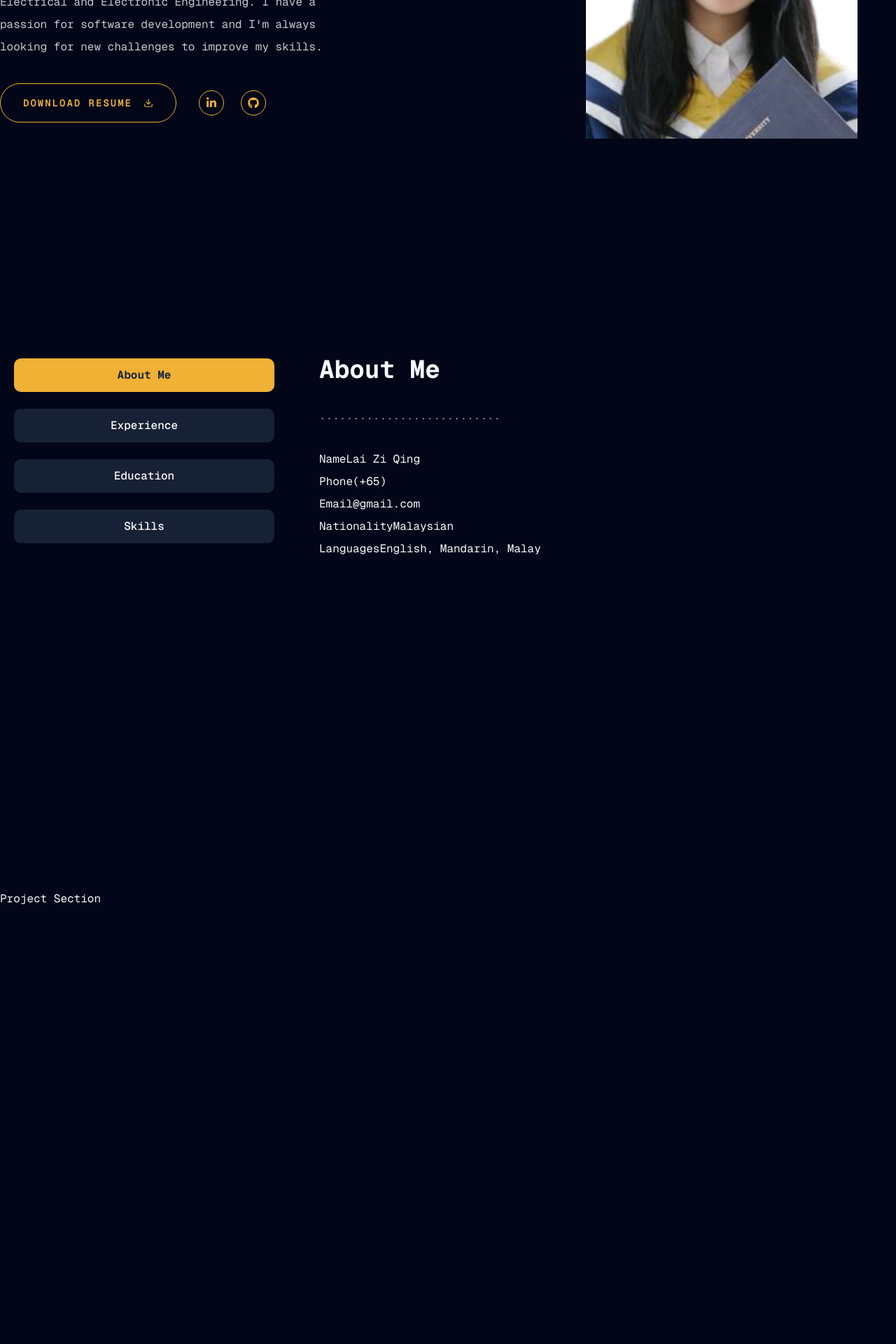
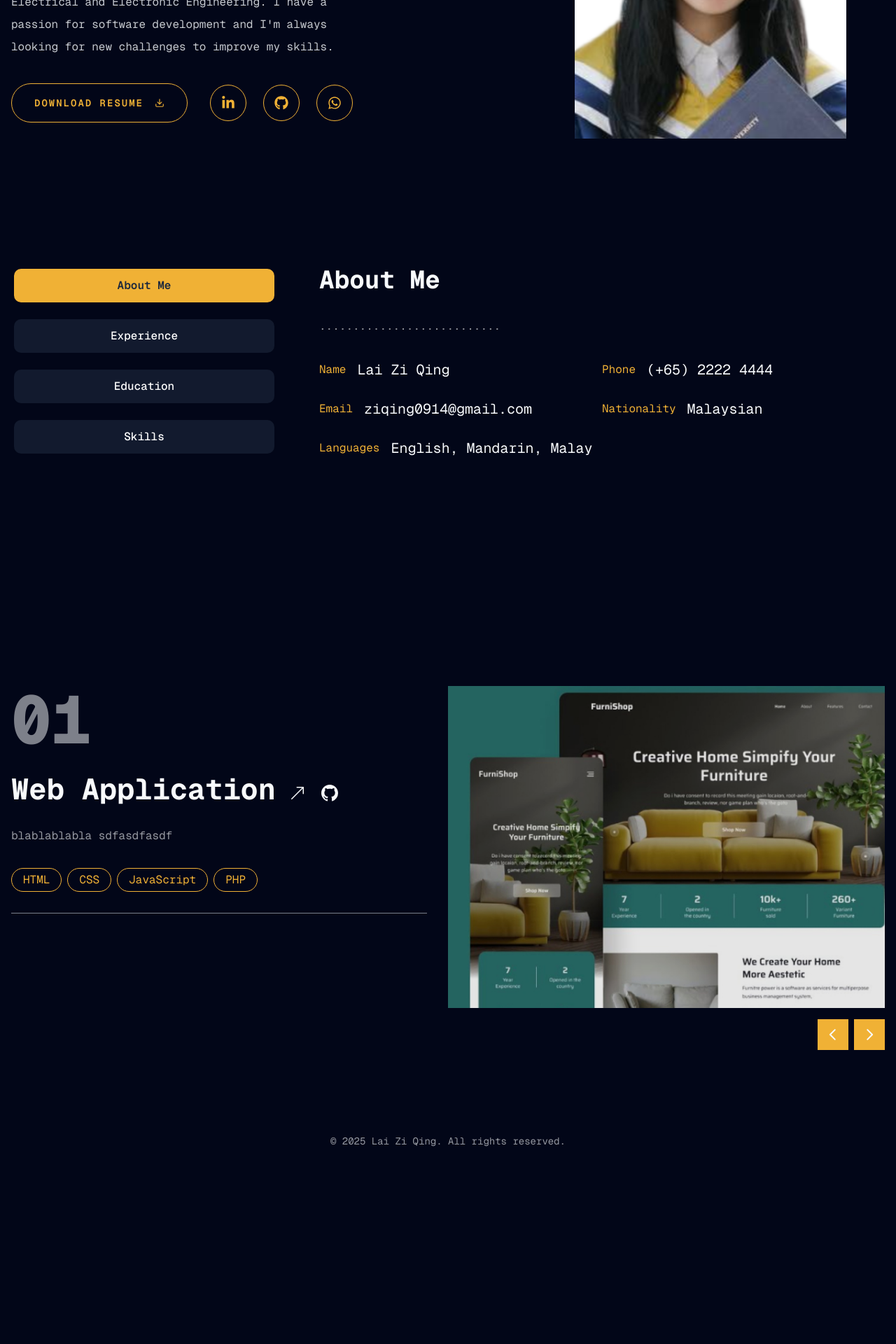
Before and after one commit to ziqinggggg/portfolio, a Next.js app: page / in a window 1280 px wide. Shown: the part 460-2380 px from the top of the page at 70% size. After the commit the page ends 2108 px from the top, so only its background shows below. Built offline with nearby package versions, Linux system fonts and the light colour scheme.

Commit message:
project pg

```diff
--- /dev/null
+++ b/app/Project.jsx
@@ -0,0 +1,145 @@
+"use client";
+
+import { motion } from 'framer-motion';
+import React, { useState } from "react";
+import { Swiper, SwiperSlide } from 'swiper/react';
+import "swiper/css"
+
+import { BsArrowUpRight, BsGithub } from 'react-icons/bs'
+
+// import { Tooltip, TooltipContent, TooltipProvider, TooltipTrigger } from '@/components/ui/tooltip';
+import { Tooltip, TooltipContent, TooltipProvider, TooltipTrigger } from "@radix-ui/react-tooltip";
+
+import Link from 'next/link';
+import Image from 'next/image';
+import SliderButton from '@/components/SliderButton';
+
+const projects = [
+    {
+        num: '01',
+        title: 'Web Application',
+        description: 'blablablabla sdfasdfasdf',
+        stack: [{name: 'HTML'}, {name: 'CSS'}, {name: 'JavaScript'}, {name: 'PHP'}],
+        image: '/assets/work/thumb1.png',
+        live: '',
+        github: '',
+    },
+    {
+        num: '02',
+        title: 'Mobile Application',
+        description: 'blablablab laas dfasdf',
+        stack: [{name: 'Flutter'}, {name: 'FireBase'}],
+        image: '/assets/work/thumb1.png',
+        live: '',
+        github: '',
+    }
+]
+
+
+const Project = () => {
+    const [project, setProject] = useState(projects[0]);
+
+    const handleSlideChange = (swiper) => {
+        const currentIndex = swiper.activeIndex;
+        setProject(projects[currentIndex]);
+    }
+
+  return (
+    <div className="container justify-center mx-auto py-12 md:py-0 min-h-[80vh] px-4">
+      <div className="flex flex-col md:flex-row md:gap-[30px]">
+        <div className="w-full md:max-w-[50%] md:h-[460px] flex flex-col md:justify-between order-2 md:order-none">
+          <div className="flex flex-col gap-[30px] ">
+            {/* project num */}
+            <div className="text-8xl leading-none font-extrabold text-primary/50">
+              {project.num}
+            </div>
+            {/* project title */}
+            <div className='container flex flex-wrap flex-row gap-4'>
+              <h2 className="text-[42px] font-bold leading-none group-hover:text-accent transition-all duration-500 capitalize">
+                {project.title}
+              </h2>
+              {/* button */}
+              <div className="flex items-end gap-4">
+                {/* live project button */}
+                <Link href={project.live}>
+                  <TooltipProvider delayDuration={10}>
+                    <Tooltip>
+                      <TooltipTrigger className="cursor-pointer w-[30px] h-[30px] bg-transparent rounded-full flex justify-center items-center group">
+                        <BsArrowUpRight className="text-primary text-2xl group-hover:text-accent" />
+                      </TooltipTrigger>
+                      <TooltipContent>View Project</TooltipContent>
+                    </Tooltip>
+                  </TooltipProvider>
+                </Link>
+                {/* github project button */}
+                <Link href={project.github}>
+                  <TooltipProvider delayDuration={10}>
+                    <Tooltip>
+                      <TooltipTrigger className="cursor-pointer w-[30px] h-[30px] bg-transparent rounded-full flex justify-center items-center group">
+                        <BsGithub className="text-primary text-2xl group-hover:text-accent" />
+                      </TooltipTrigger>
+                      <TooltipContent>Github repository</TooltipContent>
+                    </Tooltip>
+                  </TooltipProvider>
+                </Link>
+              </div>
+            </div>
+            {/* project description */}
+            <p className="text-primary/60">{project.description}</p>
+            {/* project stack */}
+            <ul className="flex gap-2 w-full flex-wrap">
+              {project.stack.map((stack, index) => (
+                <li
+                  key={index}
+                  className="text-l text-accent bg-transparent
+                  border border-accent rounded-full px-4 py-0"
+                >
+                  {stack.name}
+                  {/* {index !== project.stack.length - 1 && ','} */}
+                </li>
+              ))}
+            </ul>
+            {/* border */}
+            <div className="border-b border-primary/50"></div>
+          </div>
+        </div>
+        <div className="w-full md:w-[50%]">
+          <Swiper
+            spaceBetween={30}
+            slidesPerView={1}
+            className="md:h-[520px] mb-12"
+            onSlideChange={handleSlideChange}
+          >
+            {projects.map((project, index) => (
+              <SwiperSlide key={index} className="w-full">
+                <div className="h-[460px] relative group flex justify-center items-center">
+                  {/* overlay */}
+                  <div className="absolute top-0 bottom-0 w-full h-full bg-black/10 z-10"></div>
+                  {/* Image */}
+                  <div className="w-full h-full">
+                    <Image
+                      src={project.image}
+                      fill
+                      className="object-cover"
+                      alt={project.title}
+                    />
+                  </div>
+                </div>
+              </SwiperSlide>
+            ))}
+            {/* <SliderButton
+              containerStyles="flex gap-2 absolute right-0 bottom-[calc(50%_-_22px)] z-20 w-full justify-between"
+              buttonStyles="bg-accent hover:bg-accent-hover text-primary text-[22px] w-[44px] h-[44px] flex justify-center items-center transition-all cursor-pointer"
+            /> */}
+            <SliderButton
+              containerStyles="flex gap-2 absolute right-0 bottom-[calc(50%_-_22px)] md:bottom-0 z-20 w-full justify-between md:w-max md:justify-none"
+              buttonStyles="bg-accent hover:bg-accent/80 text-primary text-[22px] w-[44px] h-[44px] flex justify-center items-center transition-all cursor-pointer"
+            />
+          </Swiper>
+        </div>
+      </div>
+    </div>
+  );
+}
+
+export default Project;
--- a/app/Resume.jsx
+++ b/app/Resume.jsx
@@ -3,8 +3,8 @@ import { FaHtml5, FaCss3, FaJs, FaReact } from "react-icons/fa";
 import { SiTailwindcss, SiTypescript, SiFlutter, SiDocker } from 'react-icons/si';
 import { Tabs, TabsContent, TabsList, TabsTrigger } from '@/components/ui/tabs';
 import { ScrollArea } from '@/components/ui/scroll-area';
-import { motion } from 'framer-motion';
 import { Tooltip, TooltipContent, TooltipProvider, TooltipTrigger } from "@radix-ui/react-tooltip";
+// import { Tooltip, TooltipContent, TooltipProvider, TooltipTrigger } from '@/components/ui/tooltip';
 
 const about = {
   title: "About Me",
@@ -17,11 +17,11 @@ const about = {
     },
     {
         fieldName: "Phone",
-        fieldValue: "(+65) ",
+        fieldValue: "(+65) 2222 4444",
     },
     {
         fieldName: "Email",
-        fieldValue: "@gmail.com",
+        fieldValue: "ziqing0914@gmail.com",
     },
     {
         fieldName: "Nationality",
@@ -37,6 +37,7 @@ const about = {
 const experience = {
     icon: 'assets/resume/badge.svg',
     title: 'Job Experience',
+    description: '',
     items:[{
         company:'Seagate Singapore',
         position: 'Engineering Intern',
@@ -48,7 +49,7 @@ const experience = {
 const education = {
   icon: "assets/resume/cap.svg",
   title: "My Education",
-  description: "...........................",
+  description: "",
   items: [
     {
       institution: "Nanyang Technological University (NTU)",
@@ -56,7 +57,7 @@ const education = {
       duration: "Aug 2020 - Jul 2024",
     },
     {
-      institution: "Online Courses",
+      institution: "LinkedIn Learning",
       degree: "Linux, TypeScript, Javascript",
       duration: "2023",
     },
@@ -104,62 +105,60 @@ const skills = {
 
 const Resume = () => {
   return (
-    // <div>lohl</div>
-    <motion.div
-      initial={{ opacity: 0 }}
-      animate={{
-        opacity: 1,
-        // transition: { delay: 2.4, duration: 0.4, ease: "easeIn" },
-      }}
-      className="min-h-[80vh] flex items-center justify-center py-12 md:py-0 px-4"
-    >
+    <div className="min-h-[80vh] flex items-center justify-center py-12 md:py-0 px-4">
       <div className="container mx-auto">
         <Tabs
           defaultValue="about"
           className="flex flex-col md:flex-row gap-[60px]"
         >
-          <TabsList className="flex flex-col w-full max-w-[380px] mx-auto md:mx-0 gap-6">
+          <TabsList className="flex flex-col w-full max-w-[380px] md:max-w-[280px] lg:max-w-[380px] mx-auto md:mx-0 gap-6">
             <TabsTrigger value="about">About Me</TabsTrigger>
             <TabsTrigger value="experience">Experience</TabsTrigger>
             <TabsTrigger value="education">Education</TabsTrigger>
             <TabsTrigger value="skills">Skills</TabsTrigger>
           </TabsList>
           <div className="min-h-[70vh] w-full">
+            {/* About Me */}
             <TabsContent
               value="about"
               className="w-full text-center lg:text-left"
             >
-              <div className="flex flex-col gap-[30px]">
+              <div className="flex flex-col gap-[30px] md:text-left">
                 <h3 className="text-4xl font-bold">{about.title}</h3>
 
-                <p className="max-w-[680px] text-primary/60 mx-auto lg:mx-0">
+                <p className="max-w-[680px] text-primary/60 mx-auto md:mx-0">
                   {about.description}
                 </p>
-                <ul className="text-left">
+                <ul className="grid grid-cols-1 xl:grid-cols-2 gap-y-6  mx-auto lg:mx-0">
                   {about.info.map((info, index) => {
                     return (
-                      <li key={index} className="flex">
-                        <span>{info.fieldName}</span>
-                        <span>{info.fieldValue}</span>
+                      <li
+                        key={index}
+                        className="flex items-center justify-center md:justify-start gap-4"
+                      >
+                        <span className="text-accent">{info.fieldName}</span>
+                        <span className="text-xl">{info.fieldValue}</span>
                       </li>
                     );
                   })}
                 </ul>
               </div>
             </TabsContent>
+
+            {/* Experience */}
             <TabsContent value="experience" className="w-full">
               <div className="flex flex-col gap-[30px] text-center md:text-left">
                 <h3 className="text-4xl font-bold">{experience.title}</h3>
-                <p className="max-w-[680px] text-primary/60 mx-0 lg:mx-0">
+                <p className="max-w-[680px] text-primary/60 mx-auto md:mx-0">
                   {experience.description}
                 </p>
                 <ScrollArea className="h-[400px]">
-                  <ul className="px-4 gap-[30px] grid grid-cols-1 lg:grid-cols-2">
+                  <ul className="px-4 gap-[30px] grid grid-cols-1 xl:grid-cols-2">
                     {experience.items.map((item, index) => {
                       return (
                         <li
                           key={index}
-                          className="flex flex-col gap-1 bg-secondary/80 p-4 rounded-xl py-6 px-10 justify-center items-center md:items-start "
+                          className="flex flex-col gap-1 bg-secondary/80 p-4 rounded-xl py-6 px-10 justify-center items-center xl:items-start hover:-translate-y-1"
                         >
                           <p className="text-accent">{item.duration}</p>
                           <h3 className="text-xl font-semibold">
@@ -176,16 +175,21 @@ const Resume = () => {
                 </ScrollArea>
               </div>
             </TabsContent>
+
+            {/* Education */}
             <TabsContent value="education" className="w-full">
               <div className="flex flex-col gap-[30px] text-center md:text-left">
                 <h3 className="text-4xl font-bold">{education.title}</h3>
+                <p className="max-w-[680px] text-primary/60 mx-auto md:mx-0">
+                  {education.description}
+                </p>
                 <ScrollArea className="h-[400px]">
-                  <ul className="px-4  gap-[30px] grid grid-cols-1 lg:grid-cols-2">
+                  <ul className="px-4  gap-[30px] grid grid-cols-1 xl:grid-cols-2">
                     {education.items.map((item, index) => {
                       return (
                         <li
                           key={index}
-                          className="flex flex-col gap-1 bg-secondary/80 p-4 rounded-xl py-6 px-10 justify-center items-center md:items-start "
+                          className="flex flex-col gap-1 bg-secondary/80 p-4 rounded-xl py-6 px-10 justify-center items-center md:items-start hover:-translate-y-1"
                         >
                           <p className="text-accent">{item.duration}</p>
                           <h3 className="text-xl font-semibold">
@@ -200,14 +204,15 @@ const Resume = () => {
                 </ScrollArea>
               </div>
             </TabsContent>
+
+            {/* Skills */}
             <TabsContent value="skills" className="w-full h-full">
-              <div
-                className="flex flex-col gap-[30px] text-center md:text-left"
-              >
+              <div className="flex flex-col gap-[30px] text-center md:text-left">
                 <h3 className="text-4xl font-bold">{skills.title}</h3>
                 <p className="max-w-[680px] text-primary/60 mx-auto md:mx-0">
                   {skills.description}
                 </p>
+                <ScrollArea className="h-[400px]">
                   <ul className="gap-4 grid grid-cols-2 sm:grid-cols-3 md:grid-cols-2 lg:grid-cols-3 xl:grid-cols-4 md:gap[30px]">
                     {skills.skillList.map((skill, index) => {
                       return (
@@ -220,7 +225,7 @@ const Resume = () => {
                           </h3> */}
                           <TooltipProvider delayDuration={10}>
                             <Tooltip>
-                            <TooltipTrigger className="cursor-pointer w-full h-[150px] bg-secondary/80 p-4 rounded-xl flex justify-center items-center group">
+                              <TooltipTrigger className="cursor-pointer w-full h-[150px] bg-secondary/80 p-4 rounded-xl flex justify-center items-center group hover:-translate-y-1">
                                 <div className="text-6xl group-hover:text-accent transition-all duration-300">
                                   {skill.icon}
                                 </div>
@@ -234,12 +239,13 @@ const Resume = () => {
                       );
                     })}
                   </ul>
+                </ScrollArea>
               </div>
             </TabsContent>
           </div>
         </Tabs>
       </div>
-    </motion.div>
+    </div>
   );
 };
 
--- a/app/globals.css
+++ b/app/globals.css
@@ -131,6 +131,7 @@
   }
   html {
   scroll-behavior: smooth;
+  scroll-padding-top:190px;
   }
   .h1{
     @apply text-[48px] xl:text-[80px] leading-[1.1] font-semibold;
@@ -142,3 +143,8 @@
     @apply text-[20px] xl:text-[24px] leading-[1.1] font-semibold;
   }
 }
+
+@media (max-width: 768px) { /* Small mobile screens */
+  html {
+    scroll-padding-top: 80px;
+  }}
--- a/app/page.jsx
+++ b/app/page.jsx
@@ -1,36 +1,17 @@
-// export default function Home() {
-//   return (
-//     <main>
-//       {/* Whereas disregard and contempt for human rights have */}
-//       <section id="home" className="pt-32 ">
-//         Home Section
-//       </section>
-//       <section id="resume" className="pt-32 h-screen">
-//         Resume Section
-//       </section>
-//       <section id="projects" className="pt-32 h-screen">
-//         Projects Section{" "}
-//       </section>
-//       <section id="contact" className="pt-32 h-screen">
-//         Contact Section
-//       </section>
-//     </main>
-//   );
-// }
-
-
 import Photo from "@/components/Photo";
 import Socials from "@/components/Socials";
 import { Button } from "@/components/ui/button";
-import {FiDownload} from "react-icons/fi";
+import { FiDownload } from "react-icons/fi";
+
 import Resume from "./Resume";
-
+import Project from "./Project";
 
 const Home = () => {
   return (
     <main>
+      {/* Home */}
       <section id="home" className="pt-32 min-h-screen ">
-        <div className="container mx-auto h-full">
+        <div className="container mx-auto h-full px-4">
           <div className="flex flex-col items-center justify-between md:flex-row md:pt-8 md:pb-24">
             <div className="text-center md:text-left order-2 md:order-none">
               <h1 className="h1 mb-6">
@@ -48,7 +29,7 @@ const Home = () => {
                 <Button
                   variant="outline"
                   size="lg"
-                  className="uppercase flex items-center duration-500"
+                  className="uppercase flex items-center duration-10 hover:-translate-y-1"
                 >
                   <span className="mr-2">Download Resume</span>
                   <FiDownload />
@@ -56,7 +37,7 @@ const Home = () => {
                 <div className="mb-8 md:mb-0">
                   <Socials
                     containerStyles="flex gap-6"
-                    iconStyles="w-9 h-9 border border-accent rounded-full flex justify-center items-center text-accent text-base hover:bg-accent hover:text-secondary hover:transition-all duration-500"
+                    iconStyles="w-13 h-13 border border-accent rounded-full flex justify-center items-center text-accent text-xl hover:bg-accent hover:text-secondary hover:transition-all duration-10 hover:-translate-y-1"
                   />
                 </div>
               </div>
@@ -67,17 +48,29 @@ const Home = () => {
           </div>
         </div>
       </section>
-      <section id="resume" className="pt-32 min-h-screen">
-        <div className="container mx-auto"><Resume/></div>
+
+      {/* Resume */}
+      <section id="resume" className="">
+        <div className="container mx-auto">
+          <Resume />
+        </div>
       </section>
-      <section id="projects" className="pt-32 min-h-screen">
-        <div className="container mx-auto">Project Section</div>
+
+      {/* Projects */}
+      <section id="projects" className="">
+        <div className="container mx-auto">
+          <Project />
+        </div>
       </section>
-      <section id="contact" className="pt-32 min-h-screen">
-        <div className="container mx-auto">Contact Section</div>
-      </section>
+
+
+      <footer className="mt-auto w-full text-center pb-2 ">
+        <p className="text-sm text-primary/60">
+          © {new Date().getFullYear()} Lai Zi Qing. All rights reserved.
+        </p>
+      </footer>
     </main>
   );
-}
+};
 
 export default Home;
--- /dev/null
+++ b/components/SliderButton.jsx
@@ -0,0 +1,23 @@
+"use clisnt";
+
+import { useSwiper } from 'swiper/react';
+import { PiCaretLeftBold, PiCaretRightBold } from 'react-icons/pi'
+
+const SliderButton = ({containerStyles, buttonStyles, iconStyle}) => {
+    const swiper = useSwiper();
+  return (
+    <div className={containerStyles}>
+      <button className={buttonStyles}
+        onClick={() => swiper.slidePrev()}
+      >
+        <PiCaretLeftBold className={iconStyle}/>
+      </button>
+        <button className={buttonStyles}
+          onClick={() => swiper.slideNext()}>
+            <PiCaretRightBold className={iconStyle}/>
+        </button>
+    </div>
+  )
+}
+
+export default SliderButton
--- a/components/Socials.jsx
+++ b/components/Socials.jsx
@@ -1,16 +1,24 @@
 // import { FiLinkedin } from "react-icons/fi";
 import Link from "next/link";
-import { FaLinkedinIn, FaGithub } from "react-icons/fa";
+import { FaLinkedinIn, FaGithub, FaWhatsapp } from "react-icons/fa";
+import { Tooltip, TooltipContent, TooltipProvider, TooltipTrigger } from "@radix-ui/react-tooltip";
+// import { Tooltip, TooltipContent, TooltipProvider, TooltipTrigger } from '@/components/ui/tooltip';
 
 const socials = [
   {
+    name: "LinkedIn",
     icon: <FaLinkedinIn/>,
-    url: "https://www.linkedin.com/in/zi-qing-lai/",
-
+    url: "https://www.linkedin.com/in/zi-qing-lai-a754b1253/",
   },
   {
+    name: "GitHub",
     icon: <FaGithub/>,
     url: "bla",
+  },
+  {
+    name: "WhatsApp",
+    icon: <FaWhatsapp/>,
+    url: "https://wa.me/6588260113",
   },
 ];
 
@@ -19,9 +27,16 @@ const Socials = ({containerStyles, iconStyles}) => {
       <div className={containerStyles}>
         {socials.map((social, index) => {
           return (
-            <Link key={index} href={social.url} className={iconStyles}>
-                {social.icon}
-            </Link>
+            <TooltipProvider delayDuration={10}>
+              <Tooltip>
+                <TooltipTrigger>
+                  <Link key={index} href={social.url} className={iconStyles}>
+                      {social.icon}
+                  </Link>
+                </TooltipTrigger>
+                <TooltipContent>{social.name}</TooltipContent>
+              </Tooltip>
+            </TooltipProvider>
           );
         })}
       </div>
--- a/components/ui/sheet.jsx
+++ b/components/ui/sheet.jsx
@@ -74,9 +74,9 @@ function SheetContent({
         {children}
         <SheetPrimitive.Close
           // className="ring-offset-background focus:ring-ring data-[state=open]:bg-secondary absolute top-4 right-4 rounded-xs opacity-70 transition-opacity hover:opacity-100 focus:ring-2 focus:ring-offset-2 focus:outline-hidden disabled:pointer-events-none">
-          className="absolute top-8 right-8 transition-opacity outline-none">
+          className="absolute top-8 right-8 transition-opacity outline-none cursor-pointer">
           {/* <XIcon className="size-4" /> */}
-          <IoMdClose className="text-3xl text-accent" />
+          <IoMdClose className="text-3xl text-accent hover:text-accent/80" />
           <span className="sr-only">Close</span>
         </SheetPrimitive.Close>
       </SheetPrimitive.Content>
--- a/components/ui/tabs.jsx
+++ b/components/ui/tabs.jsx
@@ -42,7 +42,7 @@ function TabsTrigger({
       data-slot="tabs-trigger"
       className={cn(
         // "data-[state=active]:bg-background data-[state=active]:text-foreground focus-visible:border-ring focus-visible:ring-ring/50 focus-visible:outline-ring inline-flex flex-1 items-center justify-center gap-1.5 rounded-md px-2 py-1 text-sm font-medium whitespace-nowrap transition-[color,box-shadow] focus-visible:ring-[3px] focus-visible:outline-1 disabled:pointer-events-none disabled:opacity-50 data-[state=active]:shadow-sm [&_svg]:pointer-events-none [&_svg]:shrink-0 [&_svg:not([class*='size-'])]:size-4",
-        "inline-flex items-center w-full justify-center bg-secondary/80 whitespace-nowrap text-white rounded-lg p-3 text-base font-medium transition-all ring-offset-white disabled:pointer-events-none disabled:opacity-50 data-[state=active]:bg-accent data-[state=active]:text-secondary data-[state=active]:font-bold data-[state=active]:shadow-sm cursor-pointer",
+        "inline-flex items-center w-full justify-center bg-secondary/60 whitespace-nowrap text-white rounded-lg p-3 text-base font-medium transition-all ring-offset-white disabled:pointer-events-none disabled:opacity-50 data-[state=active]:bg-accent data-[state=active]:text-secondary data-[state=active]:font-semibold data-[state=active]:shadow-sm cursor-pointer hover:bg-secondary/100 hover:text-primary/80 hover:-translate-y-1",
         className
       )}
       {...props} />
--- a/package.json
+++ b/package.json
@@ -24,6 +24,7 @@
     "react": "^19.0.0",
     "react-dom": "^19.0.0",
     "react-icons": "^5.5.0",
+    "swiper": "^11.2.5",
     "tailwind-merge": "^3.0.2",
     "tailwindcss-animate": "^1.0.7"
   },
```
Also changed, not shown: components/Header.jsx (+5 -9 lines), components/MobileNav.jsx (+13 -7 lines), components/Nav.jsx (+1 -27 lines), 1 other file (tests, documents, lock files or other folders). Lines whose indentation alone changed are shown as unchanged.
